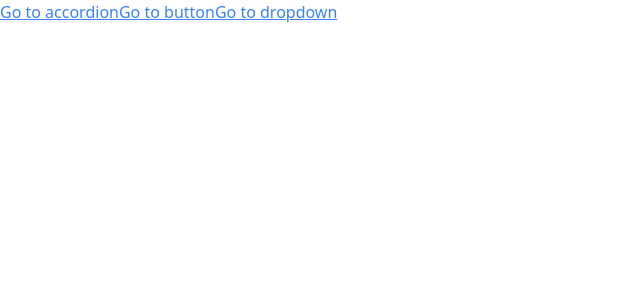
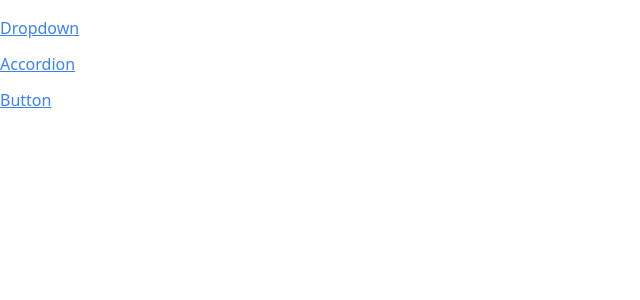
Before and after one commit to cheehwatang/react-components-library, a React (Create React App) app: page / in a window 1280 px wide. Shown: the top 300 px of the page, without its empty margins (0-640 px from the left). Built offline with nearby package versions, Linux system fonts and the light colour scheme.

Commit message:
Adds Sidebar component to display the navigation links

```diff
--- a/src/App.js
+++ b/src/App.js
@@ -1,4 +1,4 @@
-import Link from "./components/Link";
+import Sidebar from "./components/Sidebar";
 import Route from "./components/Route";
 import AccordionPage from "./pages/AccordionPage";
 import ButtonPage from "./pages/ButtonPage";
@@ -6,11 +6,9 @@
 
 function App() {
   return (
-    <div>
-      <Link to="/accordion">Go to accordion</Link>
-      <Link to="/button">Go to button</Link>
-      <Link to="/dropdown">Go to dropdown</Link>
-      <div>
+    <div className="container mx-auto grid grid-cols-6 gap-4 mt-4">
+      <Sidebar />
+      <div className="col-span-5">
         <Route path="/accordion">
           <AccordionPage />
         </Route>
--- a/src/components/Link.js
+++ b/src/components/Link.js
@@ -1,10 +1,13 @@
 import classNames from "classnames";
 import useNavigation from "../hooks/use-navigation";
 
-function Link({ to, children }) {
+function Link({ to, children, className }) {
   const { navigate } = useNavigation();
 
-  const classes = classNames("text-blue-500 underline cursor-pointer");
+  const classes = classNames(
+    "text-blue-500 underline cursor-pointer",
+    className
+  );
 
   const handleClick = (event) => {
     if (event.metaKey || event.ctrlKey) {
--- /dev/null
+++ b/src/components/Sidebar.js
@@ -0,0 +1,25 @@
+import Link from "./Link";
+
+function Sidebar() {
+  const links = [
+    { label: "Dropdown", path: "/dropdown" },
+    { label: "Accordion", path: "/accordion" },
+    { label: "Button", path: "/button" },
+  ];
+
+  const renderedLinks = links.map((link) => {
+    return (
+      <Link key={link.label} to={link.path} className="mb-3">
+        {link.label}
+      </Link>
+    );
+  });
+
+  return (
+    <div className="sticky top-0 overflow-y-scroll flex flex-col">
+      {renderedLinks}
+    </div>
+  );
+}
+
+export default Sidebar;
```
